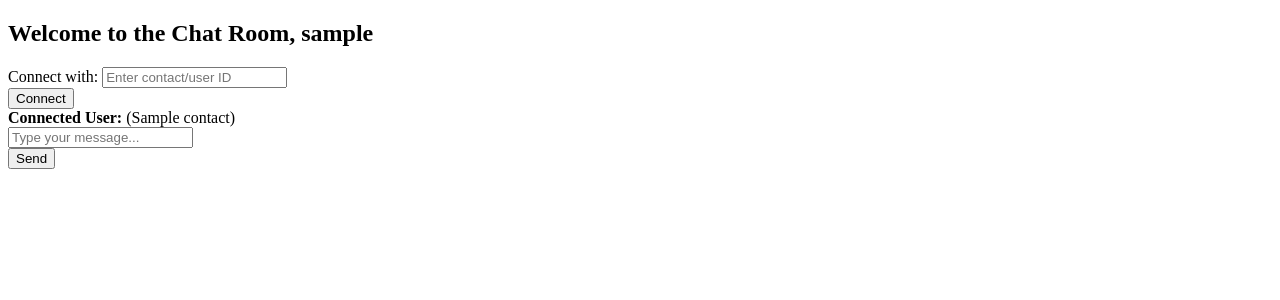
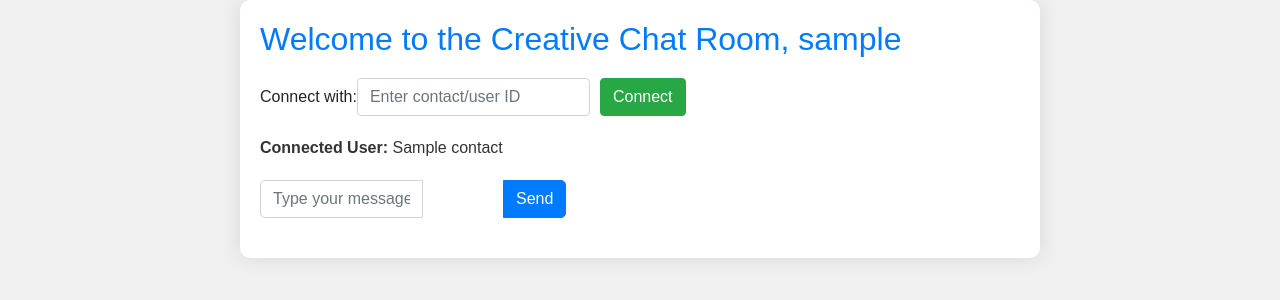
Before and after one commit to nishikapandey123/chat_model, a Flask app: template templates/chat.html in a window 1280 px wide. Shown: the top 300 px of the page. Run offline with Flask 3, Linux system fonts and the light colour scheme; the template is opened without the code that fills it: most values are stand-ins (such as "Sample title", 1, 10 or a date in 2020); some libraries are stand-ins or nearby versions.

Commit message:
adding designing in chat html

```diff
--- a/templates/chat.html
+++ b/templates/chat.html
@@ -2,43 +2,111 @@
 <html lang="en">
 
 <head>
-    <!-- Include necessary meta tags, stylesheets, and title -->
+    <meta charset="UTF-8">
+    <meta name="viewport" content="width=device-width, initial-scale=1.0">
+    <title>Creative Chat Room</title>
+    <link rel="stylesheet" href="https://stackpath.bootstrapcdn.com/bootstrap/4.5.2/css/bootstrap.min.css">
+    <style>
+        body {
+            background-color: #f0f0f0;
+            font-family: Arial, sans-serif;
+        }
+
+        .container {
+            max-width: 800px;
+            margin: 0 auto;
+            padding: 20px;
+            background-color: #fff;
+            box-shadow: 0px 0px 20px rgba(0, 0, 0, 0.1);
+            border-radius: 10px;
+        }
+
+        h2 {
+            color: #007bff;
+            margin-bottom: 20px;
+        }
+
+        .form-inline {
+            margin-bottom: 20px;
+        }
+
+        .form-group {
+            margin-right: 10px;
+        }
+
+        #connect-button {
+            background-color: #28a745;
+            border-color: #28a745;
+        }
+
+        #connected-user {
+            margin-top: 20px;
+            font-size: 16px;
+            color: #333;
+        }
+
+        #chat-messages {
+            margin-top: 20px;
+        }
+
+        .my-message,
+        .other-message {
+            padding: 10px;
+            margin-bottom: 10px;
+            border-radius: 10px;
+            width: fit-content;
+            max-width: 70%;
+        }
+
+        .my-message {
+            background-color: #007bff;
+            color: #fff;
+            align-self: flex-end;
+        }
+
+        .other-message {
+            background-color: #f0f0f0;
+        }
+
+        #message-form {
+            margin-top: 20px;
+        }
+
+        #message-input {
+            width: 70%;
+            border-radius: 5px 0 0 5px;
+        }
+
+        #send-button {
+            background-color: #007bff;
+            border-color: #007bff;
+            border-radius: 0 5px 5px 0;
+        }
+    </style>
 </head>
 
 <body>
     <div class="container">
-        <h2>Welcome to the Chat Room, {{ username }}</h2>
+        <h2>Welcome to the Creative Chat Room, <span id="username">{{ username }}</span></h2>
 
-        <!-- New form to connect with other user -->
-        <form id="connect-form" class="form-inline mt-3" method="post" action="/chat">
+        <form id="connect-form" class="form-inline" method="post" action="/chat">
             <div class="form-group">
                 <label for="receiver_contact">Connect with:</label>
                 <input type="text" class="form-control" id="receiver_contact" name="receiver_contact"
-                       placeholder="Enter contact/user ID">
+                    placeholder="Enter contact/user ID">
             </div>
             <button type="submit" class="btn btn-success" id="connect-button">Connect</button>
         </form>
 
         <div id="connected-user">
-            <strong>Connected User: </strong><span id="connected-username"></span> ({{ contact }})
+            <strong>Connected User:</strong> <span id="connected-username">{{ contact }}</span>
         </div>
 
         <div id="chat-messages">
-            {% for message in messages %}
-            {% if message.sender_contact == contact %}
-            <<div class="my-message">
-                <strong>{{ message.sender_username }}: </strong>{{ message.message }}
-            </div>
-
-            {% else %}
-            <div class="other-message">
-                <strong>{{ message.sender_username }}: </strong>{{ message.message }}
-            </div>
-            {% endif %}
-            {% endfor %}
+            <!-- Messages will be dynamically generated here -->
         </div>
 
-        <form id="message-form" class="form-inline mt-3">
+        <form id="message-form" class="form-inline">
             <div class="form-group">
                 <input type="text" class="form-control" id="message-input" placeholder="Type your message...">
             </div>
@@ -47,7 +115,6 @@
     </div>
     <script src="https://cdnjs.cloudflare.com/ajax/libs/socket.io/4.1.2/socket.io.js"></script>
     <script src="{{ url_for('static', filename='js/main.js') }}"></script>
-
 </body>
 
 </html>
```
